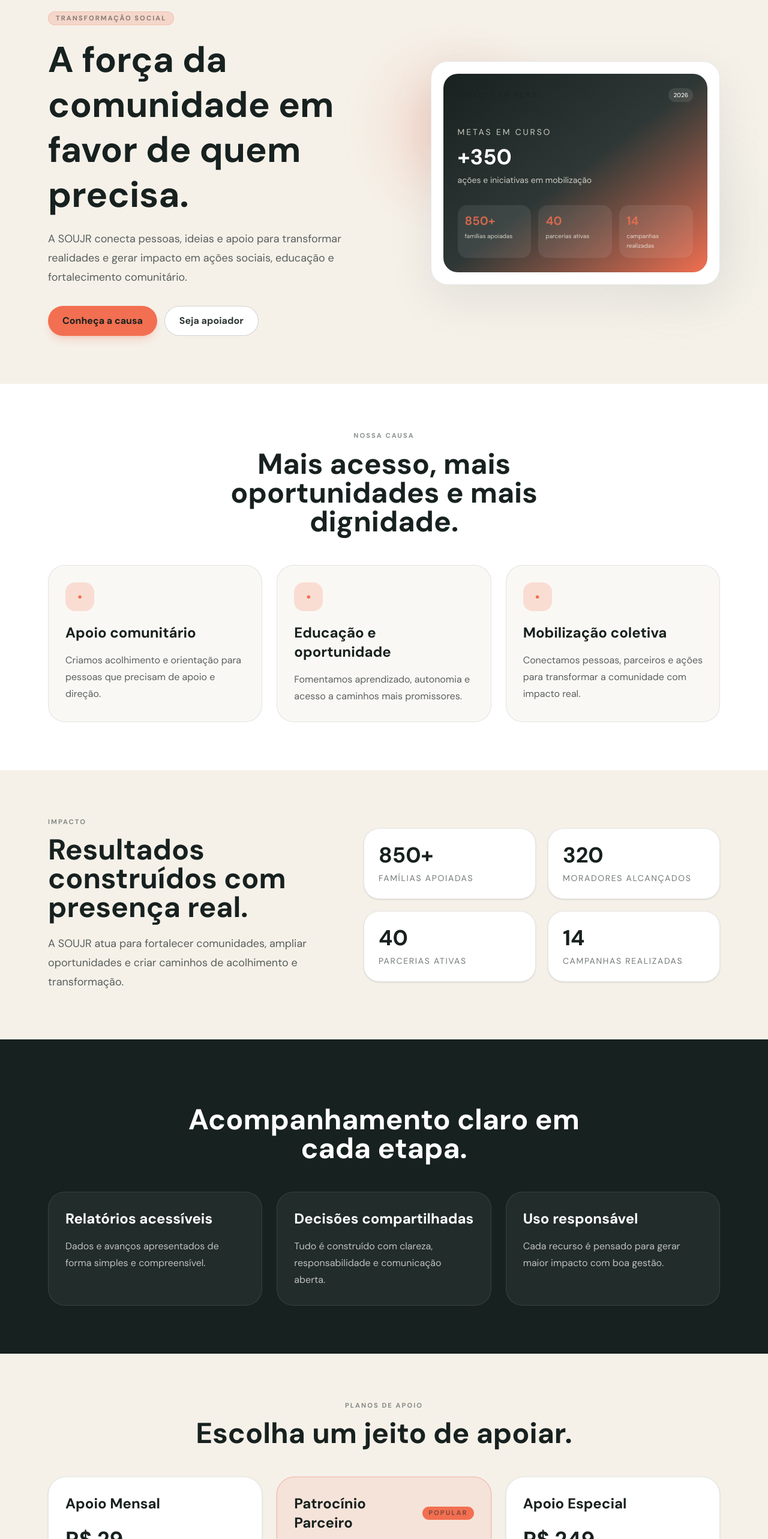
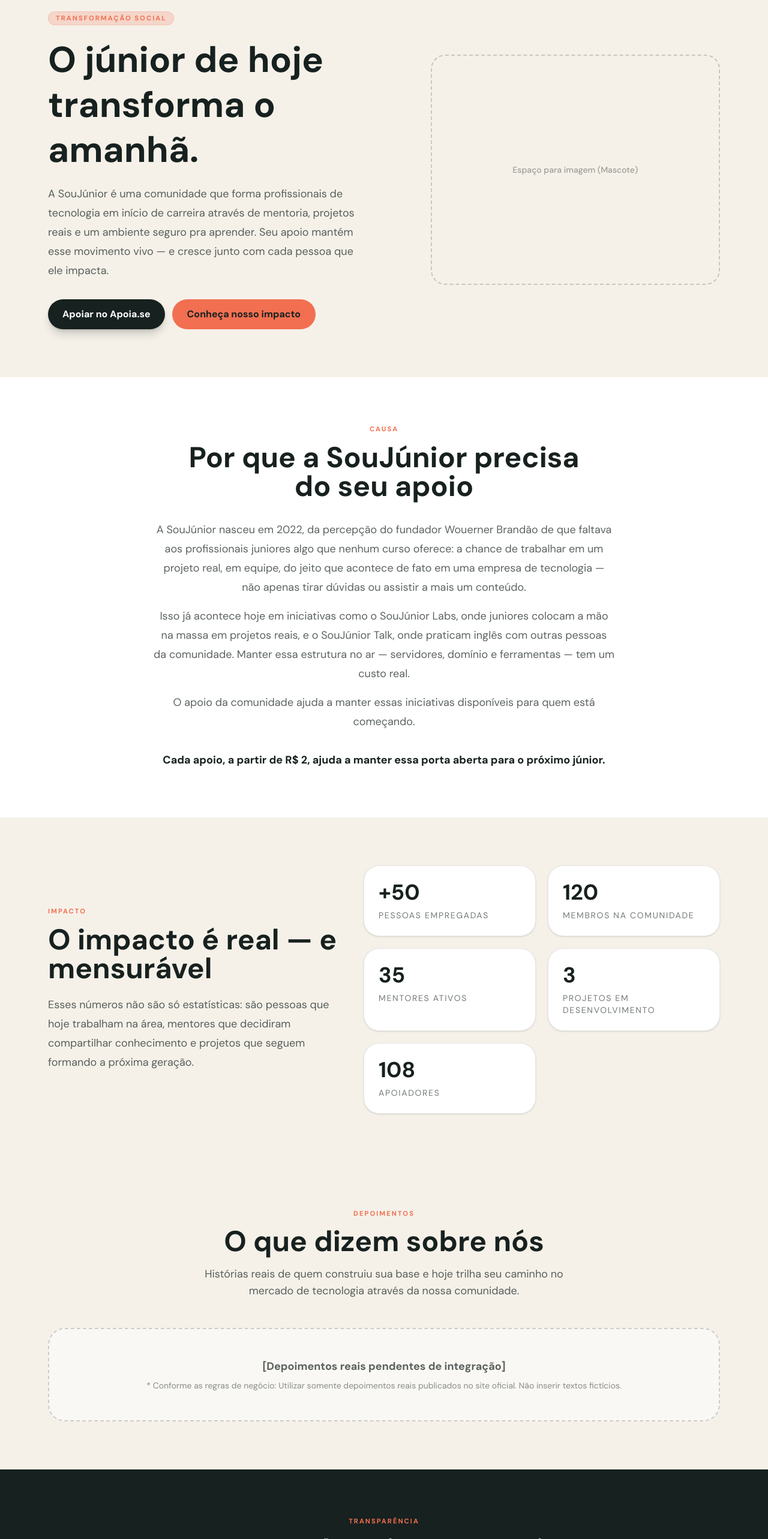
Before and after one commit to Eduardo09e32y4rhf/SOUJR, a React (Vite) app: page / in a window 1280 px wide. Shown: the part 140-2706 px from the top of the page at 60% size. Built offline with nearby package versions, Linux system fonts and the light colour scheme.

Commit message:
feat: implementar Hero e aplicar todo escopo de conteúdo do PO
Co-authored-by: Eduardo09e32y4rhf <86812584+Eduardo09e32y4rhf@users.noreply.github.com>

```diff
--- a/src/App.jsx
+++ b/src/App.jsx
@@ -5,38 +5,17 @@ const navItems = [
   { label: 'Apoio', href: '#apoio' },
 ];
 
-const cards = [
-  {
-    title: 'Apoio comunitário',
-    text: 'Criamos acolhimento e orientação para pessoas que precisam de apoio e direção.',
-  },
-  {
-    title: 'Educação e oportunidade',
-    text: 'Fomentamos aprendizado, autonomia e acesso a caminhos mais promissores.',
-  },
-  {
-    title: 'Mobilização coletiva',
-    text: 'Conectamos pessoas, parceiros e ações para transformar a comunidade com impacto real.',
-  },
-];
-
-const stats = [
-  { value: '850+', label: 'famílias apoiadas' },
-  { value: '40', label: 'parcerias ativas' },
-  { value: '14', label: 'campanhas realizadas' },
-];
-
 const planos = [
-  { name: 'Apoio Mensal', price: 'R$ 29', description: 'Ajude a manter campanhas e atendimento contínuo.', featured: false },
-  { name: 'Patrocínio Parceiro', price: 'R$ 99', description: 'Apoie projetos com maior alcance e presença ativa.', featured: true },
-  { name: 'Apoio Especial', price: 'R$ 249', description: 'Contribua para iniciativas estratégicas com maior impacto.', featured: false },
+  { name: 'Apoio', price: 'R$ 2', description: 'Acesso ao grupo e aos projetos da SouJúnior', featured: false },
+  { name: 'Iniciante em TI', price: 'R$ 5', description: 'Guia Iniciante em TI — material exclusivo para apoiadores', featured: true },
+  { name: 'Hackathon', price: 'R$ 9', description: 'Participação nos hackathons oficiais da SouJúnior', featured: false },
 ];
 
 function App() {
   return (
     <div className="min-h-screen bg-paper text-ink/90">
       <header className="border-b border-ink/10 bg-paper/90 backdrop-blur-sm">
-        <div className="section-shell  flex items-center justify-between py-4">
+        <div className="section-shell flex items-center justify-between py-4">
           <a href="#inicio" className="flex items-center gap-3" aria-label="Página inicial">
             <div className="flex h-11 w-11 items-center justify-center rounded-2xl bg-ink text-base font-bold text-white">
               SJ
@@ -52,7 +31,7 @@ function App() {
               <a
                 key={item.label}
                 href={item.href}
-                className="text-sm font-medium text-ink/80 transition hover:text-slate-950"
+                className="text-sm font-medium text-ink/80 transition hover:text-ink"
               >
                 {item.label}
               </a>
@@ -69,66 +48,41 @@ function App() {
       </header>
 
       <main>
-        <section id="inicio" className="section-shell  grid gap-12 py-16 md:grid-cols-[1.1fr_0.9fr] md:items-center md:py-20">
+        <section id="inicio" className="section-shell grid gap-12 py-16 md:grid-cols-[1.1fr_0.9fr] md:items-center md:py-20">
           <div>
             <span className="mb-5 inline-flex rounded-full border border-coral/20 bg-coral/20 px-3 py-1 eyebrow text-coral">
               Transformação social
             </span>
 
             <h1 className="max-w-xl text-4xl font-black leading-tight text-ink md:text-6xl">
-              A força da comunidade em favor de quem precisa.
+              O júnior de hoje transforma o amanhã.
             </h1>
 
             <p className="mt-5 max-w-lg text-lg leading-8 text-ink/70">
-              A SOUJR conecta pessoas, ideias e apoio para transformar realidades e gerar impacto em ações sociais, educação e fortalecimento comunitário.
+              A SouJúnior é uma comunidade que forma profissionais de tecnologia em início de carreira através de mentoria, projetos reais e um ambiente seguro pra aprender. Seu apoio mantém esse movimento vivo — e cresce junto com cada pessoa que ele impacta.
             </p>
 
             <div className="mt-8 flex flex-col gap-3 sm:flex-row">
               <a
-                href="#causa"
-                className="inline-flex items-center justify-center rounded-full bg-coral/100 px-6 py-3 text-base font-semibold text-ink shadow-lg shadow-coral/20 transition hover:bg-coral/80"
+                href="https://apoia.se/soujunior"
+                target="_blank"
+                rel="noopener noreferrer"
+                className="inline-flex items-center justify-center rounded-full bg-ink px-6 py-3 text-base font-semibold text-white shadow-lg shadow-ink/20 transition hover:bg-ink/80"
               >
-                Conheça a causa
+                Apoiar no Apoia.se
               </a>
               <a
-                href="#apoio"
-                className="inline-flex items-center justify-center rounded-full border border-ink/20 bg-white px-6 py-3 text-base font-semibold text-ink/90 transition hover:border-ink/30 hover:bg-paper/50"
+                href="#impacto"
+                className="inline-flex items-center justify-center rounded-full border border-transparent bg-coral px-6 py-3 text-base font-semibold text-ink transition hover:bg-coral/80"
               >
-                Seja apoiador
+                Conheça nosso impacto
               </a>
             </div>
           </div>
 
-          <div className="relative">
-            <div className="absolute -left-8 top-10 h-36 w-36 rounded-full bg-coral/40 blur-3xl" aria-hidden="true" />
-            <div className="absolute -right-6 bottom-6 h-36 w-36 rounded-full bg-mint/40 blur-3xl" aria-hidden="true" />
-
-            <div className="relative rounded-[28px] border border-ink/10 bg-white p-5 shadow-[0_24px_80px_rgba(15,23,42,0.08)]">
-              <div className="rounded-[24px] bg-gradient-to-br from-ink via-ink/90 to-coral p-6 text-white">
-                <div className="flex items-center justify-between gap-4">
-                  <span className="eyebrow text-coral/80">
-                    Impacto em ação
-                  </span>
-                  <span className="rounded-full bg-white/10 px-2 py-1 text-[10px] font-medium text-white/90">
-                    2026
-                  </span>
-                </div>
-
-                <div className="mt-10">
-                  <p className="text-sm uppercase tracking-[0.2em] text-paper/80">Metas em curso</p>
-                  <p className="mt-3 text-4xl font-black">+350</p>
-                  <p className="mt-2 text-sm text-paper/80">ações e iniciativas em mobilização</p>
-                </div>
-
-                <div className="mt-8 grid gap-3 sm:grid-cols-3">
-                  {stats.map((item) => (
-                    <div key={item.label} className="rounded-2xl bg-white/8 p-3">
-                      <p className="text-xl font-black text-coral/80">{item.value}</p>
-                      <p className="mt-1 text-[10px] leading-4 text-paper/80">{item.label}</p>
-                    </div>
-                  ))}
-                </div>
-              </div>
+          <div className="relative flex justify-center lg:justify-end">
+            <div className="flex h-64 w-full max-w-[320px] items-center justify-center rounded-3xl bg-paper/50 border-2 border-dashed border-ink/20 md:h-96 md:max-w-md lg:max-w-lg">
+              <span className="text-sm font-medium text-ink/40">Espaço para imagem (Mascote)</span>
             </div>
           </div>
         </section>
@@ -136,44 +90,48 @@ function App() {
         <section id="causa" className="bg-white py-12 md:py-20">
           <div className="section-shell ">
             <div className="mx-auto max-w-2xl text-center">
-              <p className="eyebrow text-coral">Nossa causa</p>
+              <p className="eyebrow text-coral">Causa</p>
               <h2 className="mt-4 text-3xl font-black text-ink md:text-5xl">
-                Mais acesso, mais oportunidades e mais dignidade.
+                Por que a SouJúnior precisa do seu apoio
               </h2>
             </div>
 
-            <div className="mt-12 grid gap-6 md:grid-cols-3">
-              {cards.map((item) => (
-                <article key={item.title} className="rounded-[28px] border border-ink/10 bg-paper/50 p-7">
-                  <div className="mb-5 flex h-12 w-12 items-center justify-center rounded-2xl bg-coral/20 text-xl font-bold text-coral">
-                    •
-                  </div>
-                  <h3 className="text-2xl font-bold text-ink">{item.title}</h3>
-                  <p className="mt-4 text-base leading-7 text-ink/70">{item.text}</p>
-                </article>
-              ))}
+            <div className="mt-8 max-w-3xl mx-auto text-left md:text-center text-lg leading-8 text-ink/70">
+              <p>
+                A SouJúnior nasceu em 2022, da percepção do fundador Wouerner Brandão de que faltava aos profissionais juniores algo que nenhum curso oferece: a chance de trabalhar em um projeto real, em equipe, do jeito que acontece de fato em uma empresa de tecnologia — não apenas tirar dúvidas ou assistir a mais um conteúdo.
+              </p>
+              <p className="mt-4">
+                Isso já acontece hoje em iniciativas como o SouJúnior Labs, onde juniores colocam a mão na massa em projetos reais, e o SouJúnior Talk, onde praticam inglês com outras pessoas da comunidade. Manter essa estrutura no ar — servidores, domínio e ferramentas — tem um custo real.
+              </p>
+              <p className="mt-4">
+                O apoio da comunidade ajuda a manter essas iniciativas disponíveis para quem está começando.
+              </p>
+              <p className="mt-8 font-semibold text-ink">
+                Cada apoio, a partir de R$ 2, ajuda a manter essa porta aberta para o próximo júnior.
+              </p>
             </div>
           </div>
         </section>
 
-        <section id="impacto" className="section-shell  py-12 md:py-20">
+        <section id="impacto" className="section-shell py-12 md:py-20">
           <div className="grid gap-10 lg:grid-cols-[0.9fr_1.1fr] lg:items-center">
             <div>
               <p className="eyebrow text-coral">Impacto</p>
               <h2 className="mt-4 text-3xl font-black text-ink md:text-5xl">
-                Resultados construídos com presença real.
+                O impacto é real — e mensurável
               </h2>
               <p className="mt-5 text-lg leading-8 text-ink/70">
-                A SOUJR atua para fortalecer comunidades, ampliar oportunidades e criar caminhos de acolhimento e transformação.
+                Esses números não são só estatísticas: são pessoas que hoje trabalham na área, mentores que decidiram compartilhar conhecimento e projetos que seguem formando a próxima geração.
               </p>
             </div>
 
             <div className="grid gap-5 sm:grid-cols-2">
               {[
-                ['850+', 'famílias apoiadas'],
-                ['320', 'moradores alcançados'],
-                ['40', 'parcerias ativas'],
-                ['14', 'campanhas realizadas'],
+                ['+50', 'pessoas empregadas'],
+                ['120', 'membros na comunidade'],
+                ['35', 'mentores ativos'],
+                ['3', 'projetos em desenvolvimento'],
+                ['108', 'apoiadores'],
               ].map(([value, label]) => (
                 <div key={label} className="rounded-[26px] border border-ink/10 bg-white p-6 shadow-sm">
                   <p className="text-4xl font-black text-ink">{value}</p>
@@ -184,32 +142,75 @@ function App() {
           </div>
         </section>
 
+        <section id="depoimentos" className="bg-paper py-12 md:py-20">
+          <div className="section-shell">
+            <div className="mx-auto max-w-2xl text-center">
+              <p className="eyebrow text-coral">Depoimentos</p>
+              <h2 className="mt-4 text-3xl font-black text-ink md:text-5xl">O que dizem sobre nós</h2>
+              <p className="mt-4 text-lg text-ink/70">Histórias reais de quem construiu sua base e hoje trilha seu caminho no mercado de tecnologia através da nossa comunidade.</p>
+            </div>
+
+
+            <div className="mt-12 text-center border-2 border-dashed border-ink/20 rounded-[28px] p-12 bg-white/50">
+              <p className="text-lg font-semibold text-ink/70">
+                [Depoimentos reais pendentes de integração]
+              </p>
+              <p className="mt-2 text-sm text-ink/50">
+                * Conforme as regras de negócio: Utilizar somente depoimentos reais publicados no site oficial. Não inserir textos fictícios.
+              </p>
+            </div>
+
+          </div>
+        </section>
+
+
         <section id="transparencia" className="bg-ink py-12 md:py-20 text-white">
           <div className="section-shell ">
             <div className="mx-auto max-w-3xl text-center">
               <p className="eyebrow text-coral">Transparência</p>
-              <h2 className="mt-4 text-3xl font-black md:text-5xl">Acompanhamento claro em cada etapa.</h2>
+              <h2 className="mt-4 text-3xl font-black md:text-5xl">Para onde vai o seu apoio</h2>
             </div>
 
-            <div className="mt-12 grid gap-6 md:grid-cols-3">
-              {[
-                ['Relatórios acessíveis', 'Dados e avanços apresentados de forma simples e compreensível.'],
-                ['Decisões compartilhadas', 'Tudo é construído com clareza, responsabilidade e comunicação aberta.'],
-                ['Uso responsável', 'Cada recurso é pensado para gerar maior impacto com boa gestão.'],
-              ].map(([title, text]) => (
-                <div key={title} className="rounded-[28px] border border-white/10 bg-white/5 p-7">
-                  <h3 className="text-2xl font-bold">{title}</h3>
-                  <p className="mt-4 text-base leading-7 text-white/70">{text}</p>
+            <div className="mt-12 max-w-3xl mx-auto text-center">
+              <p className="text-lg leading-8 text-white/70">
+                Seu apoio ajuda a manter a infraestrutura que faz a SouJúnior acontecer. Em 2026, já foram R$ 1.849,59 em custos com serviços como AWS, Vultr, DigitalOcean e domínio.
+              </p>
+
+              <div className="mt-12 rounded-3xl border border-white/10 bg-white/5 p-8">
+                <p className="text-4xl font-black text-white">R$ 1.849,59</p>
+                <p className="mt-2 text-sm uppercase tracking-widest text-white/50">em infraestrutura em 2026</p>
+                <div className="mt-8 flex flex-wrap justify-center gap-4 text-sm font-bold text-coral">
+                  <span>AWS</span> <span className="text-white/20">•</span>
+                  <span>Vultr</span> <span className="text-white/20">•</span>
+                  <span>DigitalOcean</span> <span className="text-white/20">•</span>
+                  <span>Domínio</span>
                 </div>
-              ))}
+              </div>
+
+              <p className="mt-12 text-lg leading-8 text-white/70">
+                É essa estrutura que mantém a comunidade, os projetos e as iniciativas da SouJúnior funcionando para quem está começando. A partir de R$ 2, você também pode ajudar a manter esse movimento.
+              </p>
+
+              <div className="mt-8">
+                <a
+                  href="https://apoia.se/soujunior"
+                  target="_blank"
+                  rel="noopener noreferrer"
+                  className="inline-flex items-center justify-center rounded-full bg-coral px-8 py-4 text-lg font-bold text-ink transition hover:bg-coral/80"
+                >
+                  Apoiar no Apoia.se
+                </a>
+              </div>
             </div>
+
           </div>
         </section>
 
-        <section id="apoio" className="section-shell  py-12 md:py-20">
+        <section id="apoio" className="section-shell py-12 md:py-20">
           <div className="mx-auto max-w-2xl text-center">
             <p className="eyebrow text-coral">Planos de apoio</p>
-            <h2 className="mt-4 text-3xl font-black text-ink md:text-5xl">Escolha um jeito de apoiar.</h2>
+            <h2 className="mt-4 text-3xl font-black text-ink md:text-5xl">Escolha como apoiar</h2>
+            <p className="mt-4 text-lg text-ink/70">Cada nível oferece um retorno diferente — e todo apoio contribui para manter a SouJúnior funcionando.</p>
           </div>
 
           <div className="mt-12 grid gap-6 lg:grid-cols-3">
@@ -217,7 +218,7 @@ function App() {
               <article
                 key={plan.name}
                 className={[
-                  'rounded-[30px] border p-7 shadow-sm',
+                  'rounded-[30px] border p-7 shadow-sm flex flex-col',
                   plan.featured ? 'border-coral/40 bg-coral/10' : 'border-ink/10 bg-white',
                 ].join(' ')}
               >
@@ -235,37 +236,56 @@ function App() {
                   <span className="pb-1 text-sm text-ink/60">/mês</span>
                 </div>
 
-                <p className="mt-5 text-base leading-7 text-ink/70">{plan.description}</p>
+                <p className="mt-5 text-base leading-7 text-ink/70 flex-grow">{plan.description}</p>
 
                 <a
-                  href="#contato"
+                  href="https://apoia.se/soujunior"
+                  target="_blank"
+                  rel="noopener noreferrer"
                   className={[
-                    'mt-8 inline-flex w-full items-center justify-center rounded-full px-5 py-3 text-base font-semibold transition',
+                    'mt-8 inline-flex w-full items-center justify-center rounded-full px-5 py-3 text-base font-bold transition',
                     plan.featured
                       ? 'bg-ink text-white hover:bg-ink/80'
                       : 'border border-ink/20 bg-white text-ink/90 hover:bg-paper/50',
                   ].join(' ')}
                 >
-                  Escolher plano
+                  Apoiar no Apoia.se
                 </a>
               </article>
             ))}
           </div>
+
+          <div className="mt-8 text-center">
+            <p className="text-base text-ink/70 max-w-2xl mx-auto">
+              A participação nas atividades da SouJúnior é gratuita. Apoiar é uma forma voluntária de contribuir para que esse espaço continue aberto para quem está começando.
+            </p>
+          </div>
         </section>
+
       </main>
 
       <footer id="contato" className="border-t border-ink/10 bg-paper">
-        <div className="section-shell  flex flex-col gap-6 py-10 md:flex-row md:items-center md:justify-between">
-          <div>
+        <div className="section-shell flex flex-col items-center gap-8 py-12 md:flex-row md:justify-between">
+          <div className="text-center md:text-left">
             <p className="eyebrow text-coral">SOUJR</p>
-            <p className="mt-2 max-w-md text-ink/70">Apoiar ações que ampliam oportunidades, fortalecimento e transformação social.</p>
+            <p className="mt-2 max-w-sm text-sm leading-relaxed text-ink/70">
+              Junte-se a mais de 100 apoiadores mantendo esse movimento.
+            </p>
+            <a
+              href="https://apoia.se/soujunior"
+              target="_blank"
+              rel="noopener noreferrer"
+              className="mt-5 inline-flex items-center justify-center rounded-full bg-ink px-6 py-2.5 text-sm font-semibold text-white transition hover:bg-ink/80"
+            >
+              Apoiar no Apoia.se
+            </a>
           </div>
 
-          <div className="flex flex-wrap items-center gap-4 text-sm font-medium text-ink/70">
-            <a href="#causa" className="transition hover:text-ink">Causa</a>
-            <a href="#impacto" className="transition hover:text-ink">Impacto</a>
-            <a href="#transparencia" className="transition hover:text-ink">Transparência</a>
-            <a href="#apoio" className="transition hover:text-ink">Apoio</a>
+          <div className="flex flex-wrap items-center justify-center gap-6 text-sm font-medium text-ink/70">
+            <a href="https://apoia.se/soujunior" target="_blank" rel="noopener noreferrer" className="transition hover:text-ink">Apoia.se</a>
+            <a href="https://github.com/SouJunior" target="_blank" rel="noopener noreferrer" className="transition hover:text-ink">GitHub</a>
+            <a href="https://discord.gg/soujunior" target="_blank" rel="noopener noreferrer" className="transition hover:text-ink">Discord</a>
+            <a href="https://chat.whatsapp.com/soujunior" target="_blank" rel="noopener noreferrer" className="transition hover:text-ink">WhatsApp</a>
           </div>
         </div>
       </footer>
--- a/src/index.css
+++ b/src/index.css
@@ -41,7 +41,8 @@ a {
 }
 
 /* Estilo repetido dos marcadores de categoria das seções. */
-.eyebrow {
+@utility eyebrow {
+
   color: rgb(23 33 31 / 0.5);
   font-size: 0.7rem;
   font-weight: 700;
```
Also changed, not shown: 1 other file (tests, documents, lock files or other folders).
